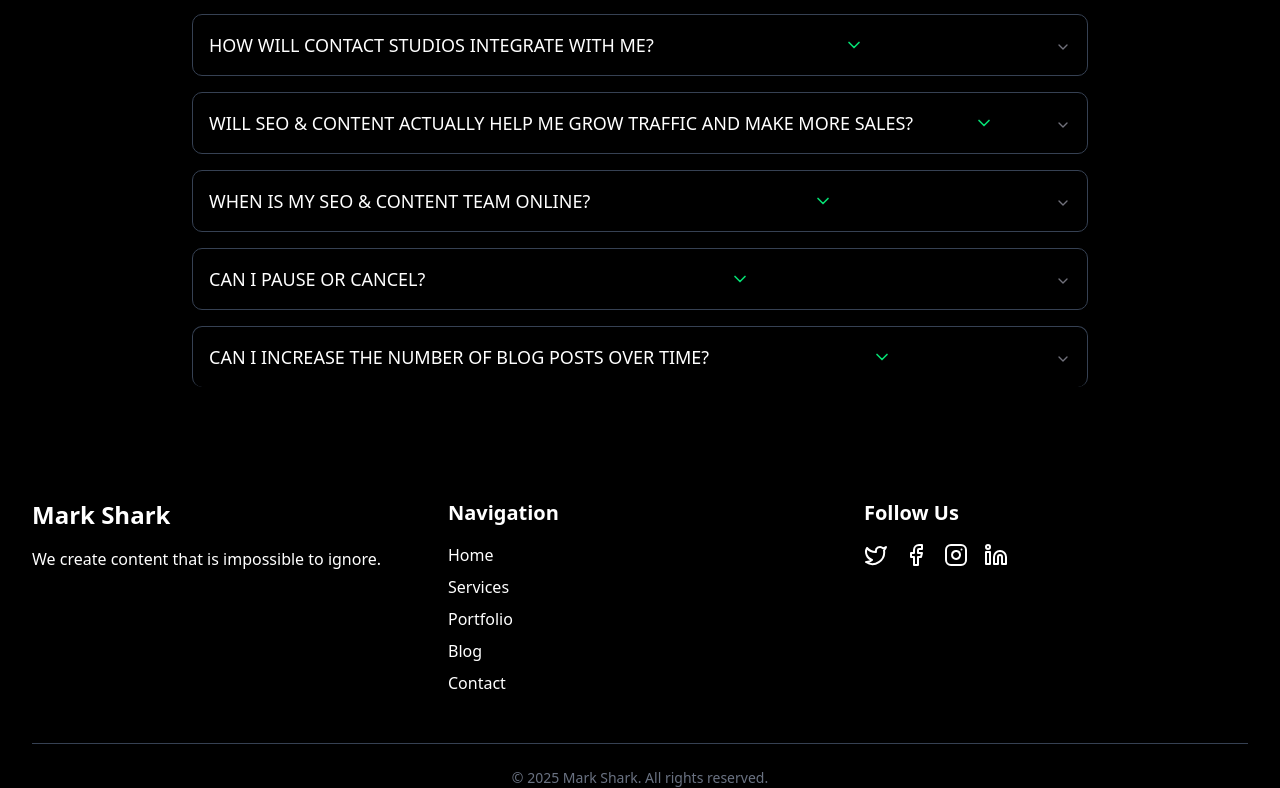
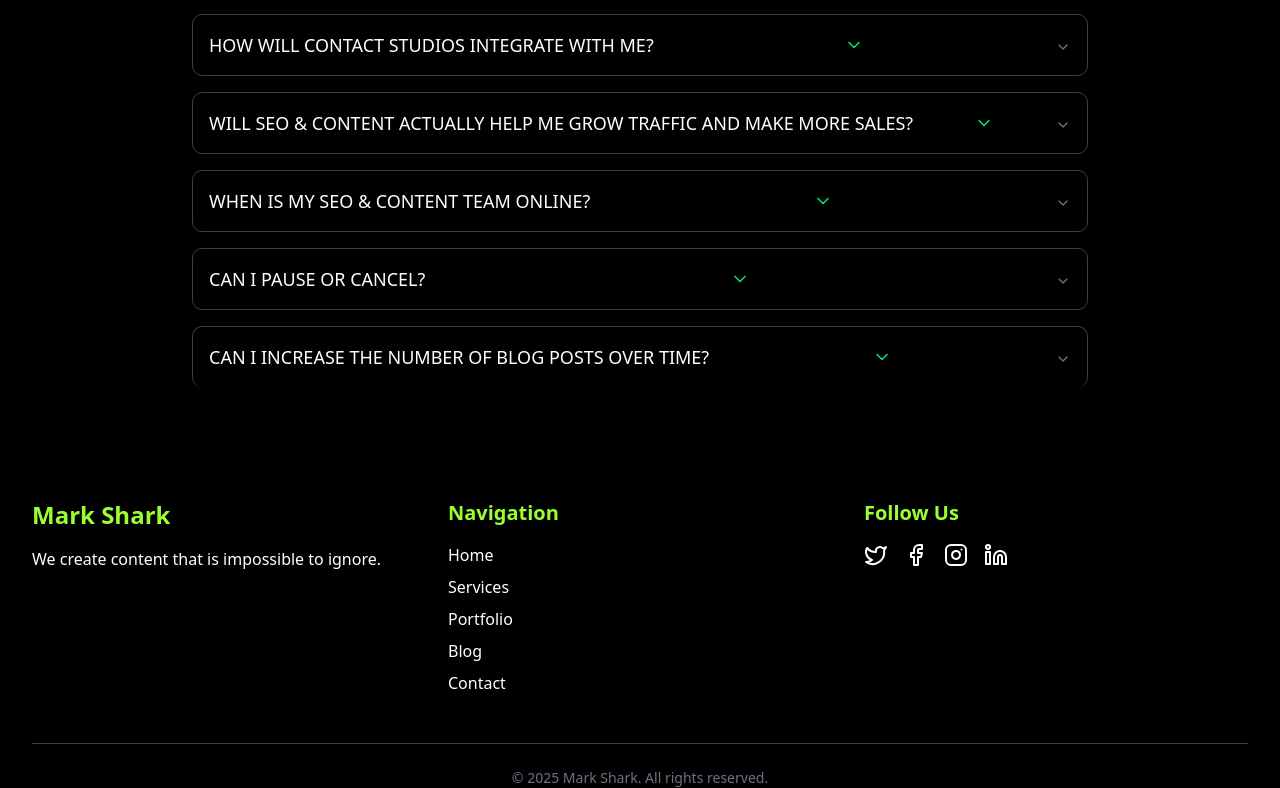
Before and after one commit to MuhammadYousafHaseen/MarkShark, a Next.js app: page / in a window 1280 px wide. Shown: the part 4402-5190 px from the top of the page. Built offline with nearby package versions, Linux system fonts and the light colour scheme.

Commit message:
style: update footer text color to match brand theme

```diff
--- a/src/app/admin/dashboard/page.tsx
+++ b/src/app/admin/dashboard/page.tsx
@@ -68,7 +68,7 @@ export default function AdminDashboard() {
   if (!session?.user?.isAdmin) return null;
 
   return (
-    <div className="min-h-screen bg-[#000000] text-white p-6">
+    <div className="min-h-screen bg-[#000000] text-white p-4">
       <motion.h1
         initial={{ opacity: 0, y: -10 }}
         animate={{ opacity: 1, y: 0 }}
--- a/src/components/Footer.tsx
+++ b/src/components/Footer.tsx
@@ -13,7 +13,7 @@ export default function Footer() {
         <div className="grid grid-cols-1 md:grid-cols-3 gap-8">
           {/* Brand Section */}
           <div>
-            <h2 className="text-white text-2xl font-bold">Mark Shark</h2>
+            <h2 className="text-[#99FF33] text-2xl font-bold">Mark Shark</h2>
             <p className="mt-4">
               We create content that is impossible to ignore.
             </p>
@@ -21,7 +21,7 @@ export default function Footer() {
 
           {/* Navigation Links */}
           <div>
-            <h3 className="text-white text-xl font-semibold mb-4">Navigation</h3>
+            <h3 className="text-[#99FF33] text-xl font-semibold mb-4">Navigation</h3>
             <ul className="space-y-2">
               <li>
                 <Link href="/" className="hover:text-white transition">
@@ -53,7 +53,7 @@ export default function Footer() {
 
           {/* Social Media Links */}
           <div>
-            <h3 className="text-white text-xl font-semibold mb-4">Follow Us</h3>
+            <h3 className="text-[#99FF33] text-xl font-semibold mb-4">Follow Us</h3>
             <div className="flex space-x-4">
               <Link
                 href="https://twitter.com"
```
